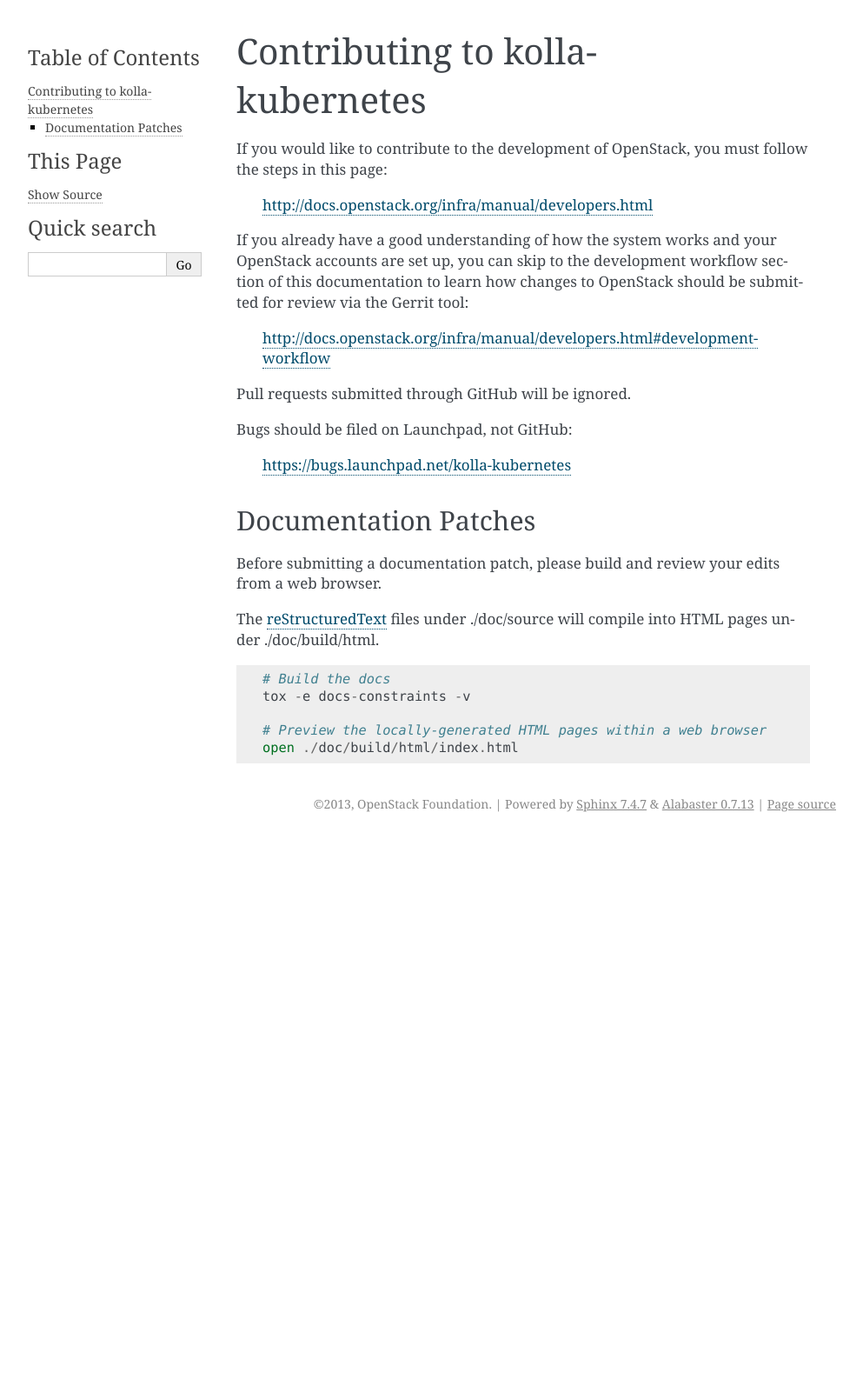
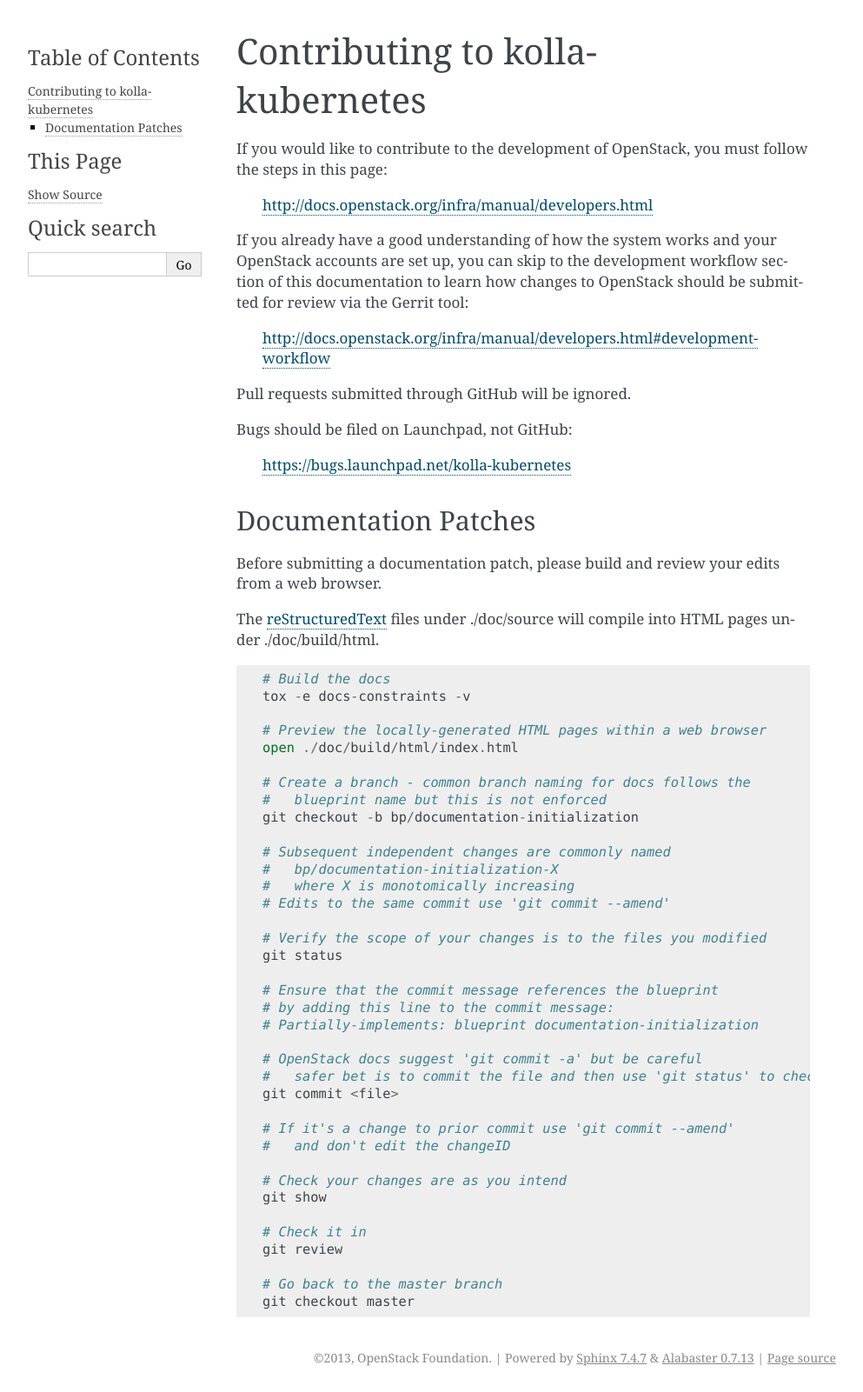
Before and after one commit to openstack-archive/kolla-kubernetes, a Sphinx documentation site: the page built from doc/source/contributing.rst, in a window 1280 px wide. Shown: the whole page at 87% size, without its empty margins (148-1141 px from the left). Built offline with Sphinx 7.4.7, drawn with Linux system fonts in a browser that asks for light colours; before the commit the page ends 964 px from its top, so only the background shows below that.

Commit message:
Added details on exactly how to do documentation patches, addressing comments
Change-Id: I9a99b006d8af51e458100597adfd4c808c5b8f58
Partially-implements: blueprint documentation-initialization

```diff
--- a/doc/source/contributing.rst
+++ b/doc/source/contributing.rst
@@ -22,4 +22,36 @@ under ./doc/build/html.
     # Preview the locally-generated HTML pages within a web browser
     open ./doc/build/html/index.html
 
+    # Create a branch - common branch naming for docs follows the
+    #   blueprint name but this is not enforced
+    git checkout -b bp/documentation-initialization
+
+    # Subsequent independent changes are commonly named
+    #   bp/documentation-initialization-X
+    #   where X is monotomically increasing
+    # Edits to the same commit use 'git commit --amend'
+
+    # Verify the scope of your changes is to the files you modified
+    git status
+
+    # Ensure that the commit message references the blueprint
+    # by adding this line to the commit message:
+    # Partially-implements: blueprint documentation-initialization
+
+    # OpenStack docs suggest 'git commit -a' but be careful
+    #   safer bet is to commit the file and then use 'git status' to check
+    git commit <file>
+
+    # If it's a change to prior commit use 'git commit --amend'
+    #   and don't edit the changeID
+
+    # Check your changes are as you intend
+    git show
+
+    # Check it in
+    git review
+
+    # Go back to the master branch
+    git checkout master
+
 .. _reStructuredText: http://docutils.sourceforge.net/rst.html
```
